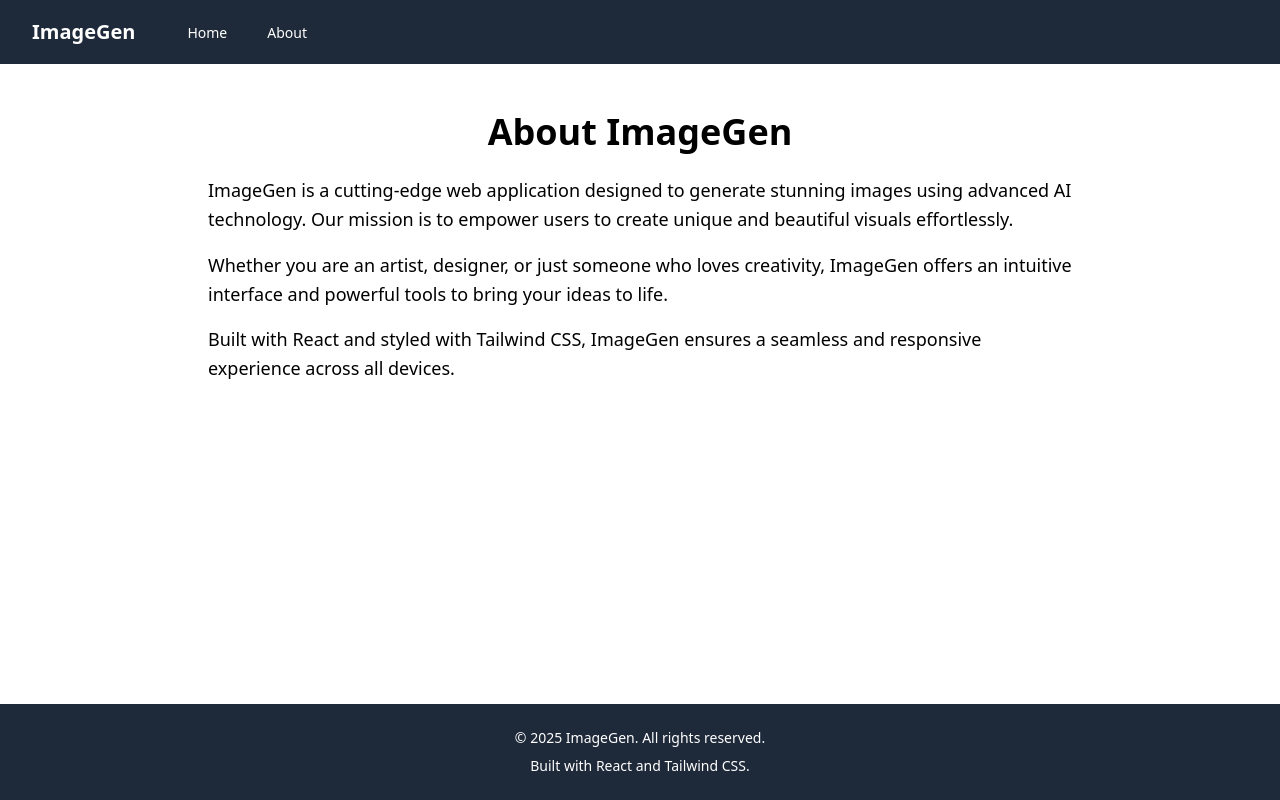
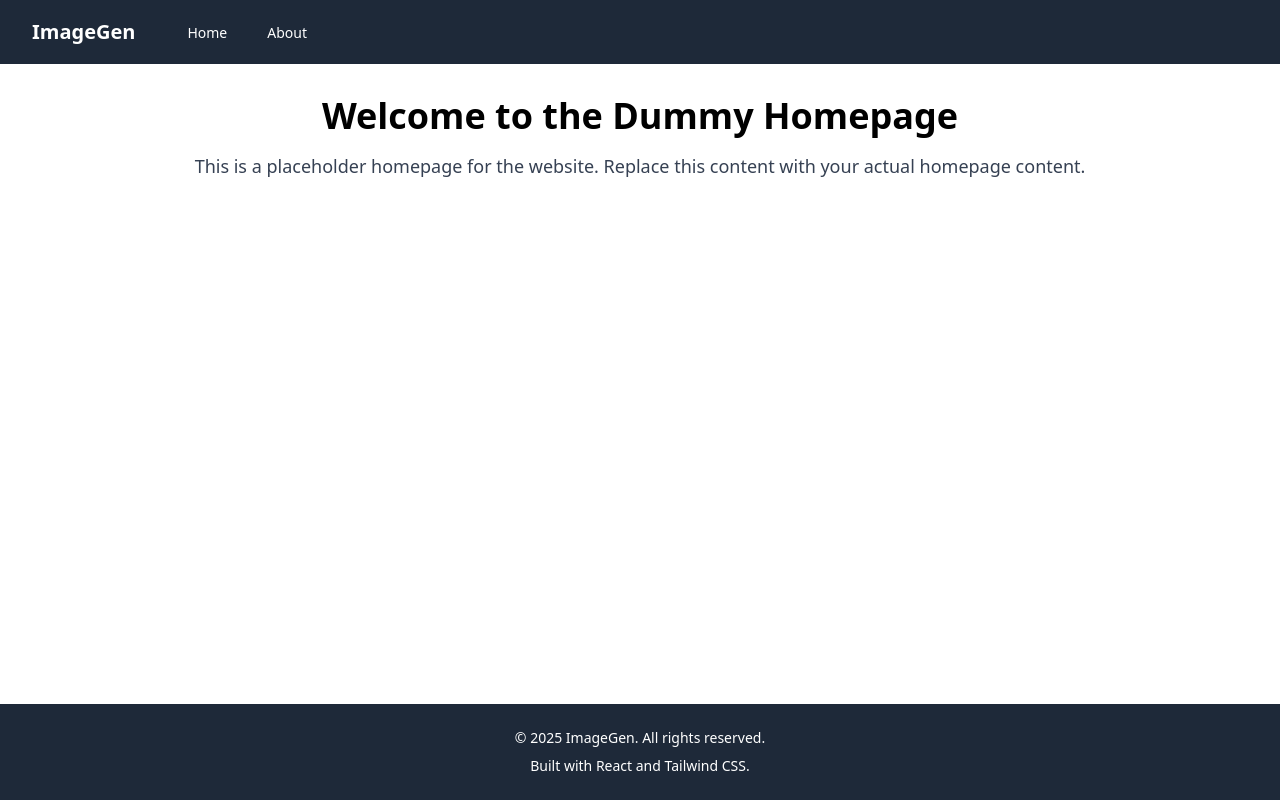
Before and after one commit to louispaulet/image_gen_1, a React (Vite) app in the folder imagen_app/: page / in a window 1280 px wide. Built offline with nearby package versions, Linux system fonts and the light colour scheme.

Commit message:
add dummy homepage

```diff
--- a/imagen_app/src/App.jsx
+++ b/imagen_app/src/App.jsx
@@ -1,14 +1,14 @@
 import React from 'react';
 import Navbar from './components/Navbar';
 import Footer from './components/Footer';
-import About from './components/About';
+import DummyHomepage from './components/DummyHomepage';
 
 function App() {
   return (
     <div className="min-h-screen flex flex-col">
       <Navbar />
       <main className="flex-grow">
-        <About />
+        <DummyHomepage />
       </main>
       <Footer />
     </div>
--- /dev/null
+++ b/imagen_app/src/components/DummyHomepage.jsx
@@ -0,0 +1,14 @@
+import React from 'react';
+
+function DummyHomepage() {
+  return (
+    <div className="p-8 text-center">
+      <h1 className="text-4xl font-bold mb-4">Welcome to the Dummy Homepage</h1>
+      <p className="text-lg text-gray-700">
+        This is a placeholder homepage for the website. Replace this content with your actual homepage content.
+      </p>
+    </div>
+  );
+}
+
+export default DummyHomepage;
```
